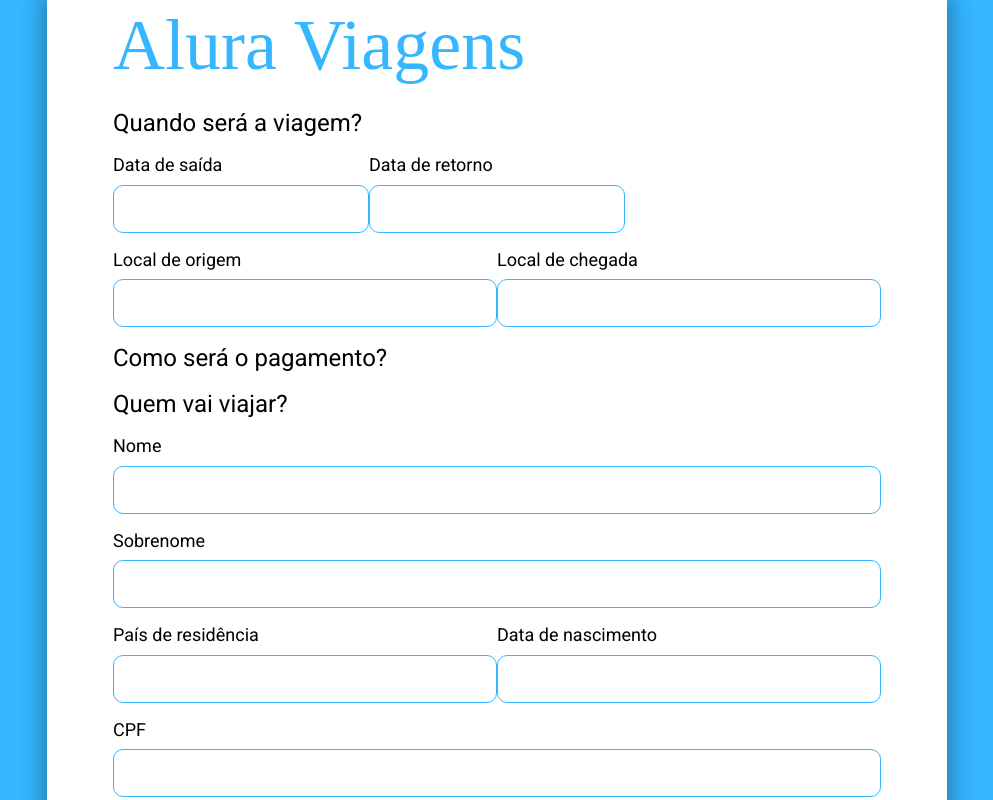
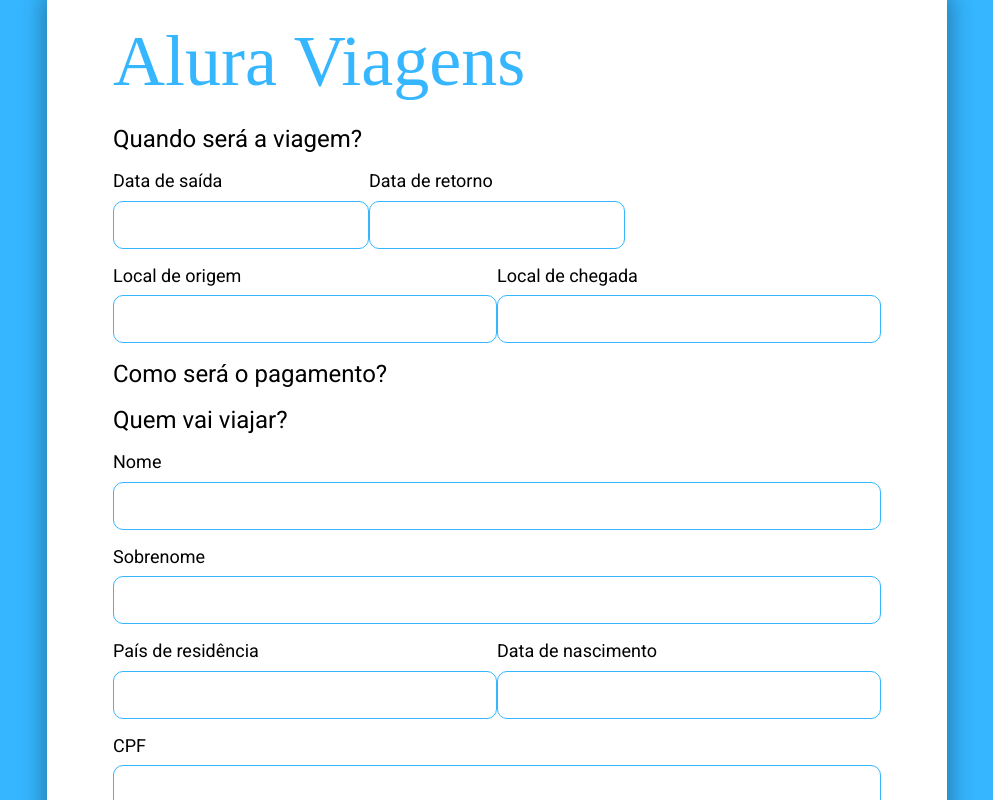
Before and after one commit to camila-cruz/alura-viagens, a Next.js app: page / in a window 1280 px wide. Shown: the top 800 px of the page, without its empty margins (143-1136 px from the left). Built offline with nearby package versions, Linux system fonts and the light colour scheme; a web font is replaced by a local one.

Commit message:
fix(spacing): fix top and bottom spacing from the box

```diff
--- a/pages/index.js
+++ b/pages/index.js
@@ -14,6 +14,8 @@ export default function Home() {
       maxWidth="900px"
       paddingLeft={{ xs: '28px', md: '16px' }}
       paddingRight={{ xs: '28px', md: '16px' }}
+      paddingTop="16px"
+      paddingBottom={{ xs: '32px', md: '54px' }}
     >
       <Header
         width="100%"
--- a/src/components/foundation/layout/Box/index.js
+++ b/src/components/foundation/layout/Box/index.js
@@ -13,6 +13,7 @@ export const Box = styled.div`
   ${propToStyle('width')}
   ${propToStyle('maxWidth')}
   ${propToStyle('paddingLeft')}
-  ${propToStyle('paddingLeft')}
   ${propToStyle('paddingRight')}
+  ${propToStyle('paddingTop')}
+  ${propToStyle('paddingBottom')}
 `;
```
